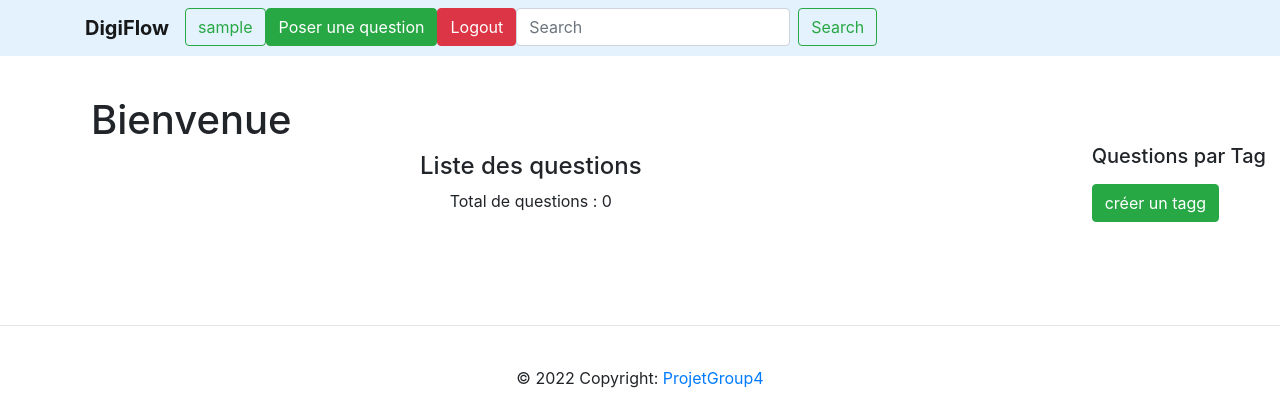
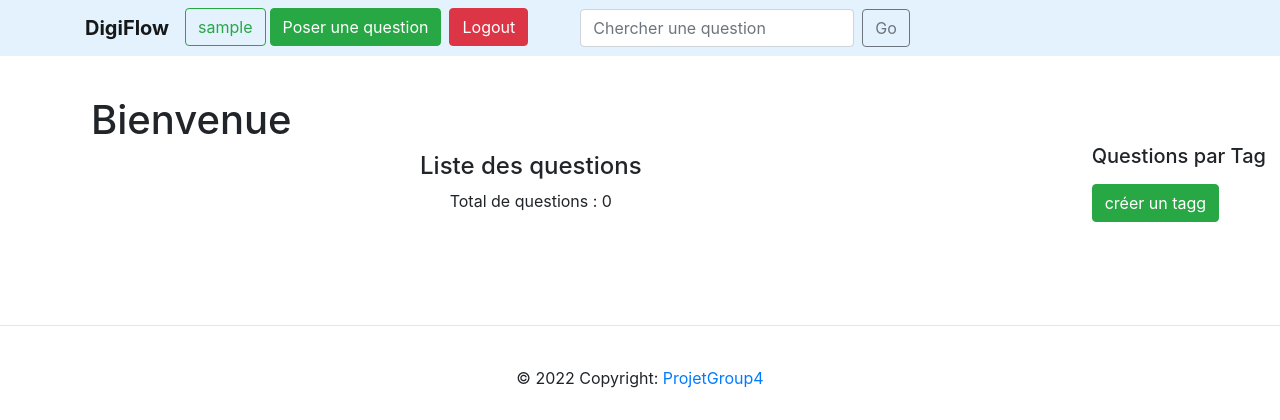
Before and after one commit to GaelleOGER/projetGroupe4, a Django app: page / in a window 1280 px wide. Shown: the top 420 px of the page. Run offline with Django 4.2, Linux system fonts and the light colour scheme; the visitor is signed in with stand-in values (Sample User, id 1); data that the repository does not hold is empty; some libraries are stand-ins or nearby versions.

Commit message:
[add] code for searchbar

```diff
--- a/Digiflow/forum/urls.py
+++ b/Digiflow/forum/urls.py
@@ -4,6 +4,9 @@ from .views import *
 
 app_name = 'forum'
 # forum-question = home
+
+
+
 urlpatterns = [
 
     path('<int:pk>/update/', QuestionUpdateView.as_view(), name="question-update"),
@@ -33,5 +36,6 @@ urlpatterns = [
     path('', HomeView.as_view(), name="home"),
     path('list_question', QuestionListView.as_view(), name="forum-question"),
     path('logout', Logout, name="logout"),
+    path('search-question', SearchQuestion, name="search-question"),
 
 ]
--- a/Digiflow/forum/views.py
+++ b/Digiflow/forum/views.py
@@ -411,6 +411,22 @@ def Logout(request):
     return redirect('forum:login')
 
 
+def SearchQuestion(request, *args, **kwargs):
+
+    if request.method == "POST":
+        searched = request.POST['searched']
+        questions = Question.objects.filter(title__contains=searched)
+        answers = Answer.objects.all()
+
+        return render(request, 'search-question.html',
+                      {'searched': searched,
+                       'questions': questions,
+                       'answers': answers
+                       })
+
+    else:
+        return render(request, 'search-question.html', {})
+
 # pour référence
 def QuestionCreateSurMesure(request, *args, **kwarg):
     piorURL = request.META.HTTP_REFERER
--- a/Digiflow/templates/site/navbar.html
+++ b/Digiflow/templates/site/navbar.html
@@ -21,26 +21,30 @@
                     </a>
                 </li>
 
-                <li class="nav-item">
+                <li class="nav-item  mx-1">
                     <a class="btn btn-success" href="{% url 'forum:question-create' %}">Poser une question</a>
                 </li>
-                <li class="nav-item">
+                <li class="nav-item  mx-1">
                     <a class="btn btn-danger float-right" href="{% url 'forum:logout' %}"> Logout</a>
                 </li>
-                <li>
-                    <form class="form-inline my-2 my-lg-0">
-                <input aria-label="Search" class="form-control mr-sm-2" placeholder="Search" type="search">
-                <button class="btn btn-outline-success my-2 my-sm-0" type="submit">Search</button>
+                  </ul>
+
+                <div>
+                    <form class="form-inline my-2 my-lg-0 ml-5" method="POST" action="{% url 'forum:search-question' %}">
+                        {% csrf_token %}
+                <input aria-label="Search" class="form-control mr-sm-2" placeholder="Chercher une question"
+                       type="search" name="searched">
+                <button class="btn btn-outline-secondary my-2 my-sm-0" type="submit">Go</button>
             </form>
-                </li>
+                </div>
 
-            </ul>
+
 
 
             {% else %}
             <div class="row">
-                <div class="nav-item"><a class="btn btn-success" href="/login"> Login </a></div>
-                <div class="nav-item"><a class="btn btn-primary" href="/register"> Créer un compte </a></div>
+                <div class="nav-item"><a class="btn btn-success  mx-2" href="/login"> Login </a></div>
+                <div class="nav-item"><a class="btn btn-primary  mx-2" href="/register"> Créer un compte </a></div>
             </div>
 
             {% endif %}
```
